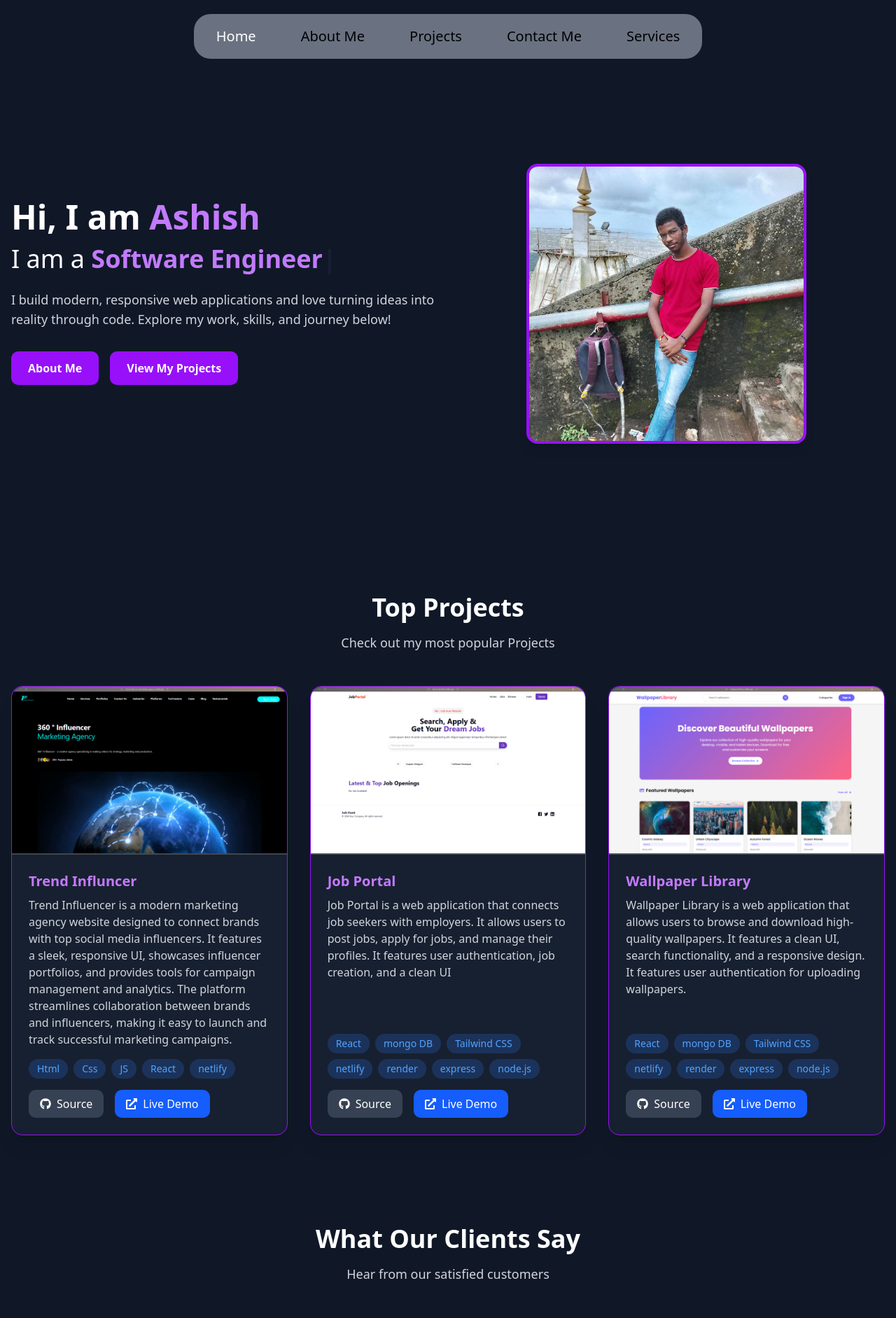
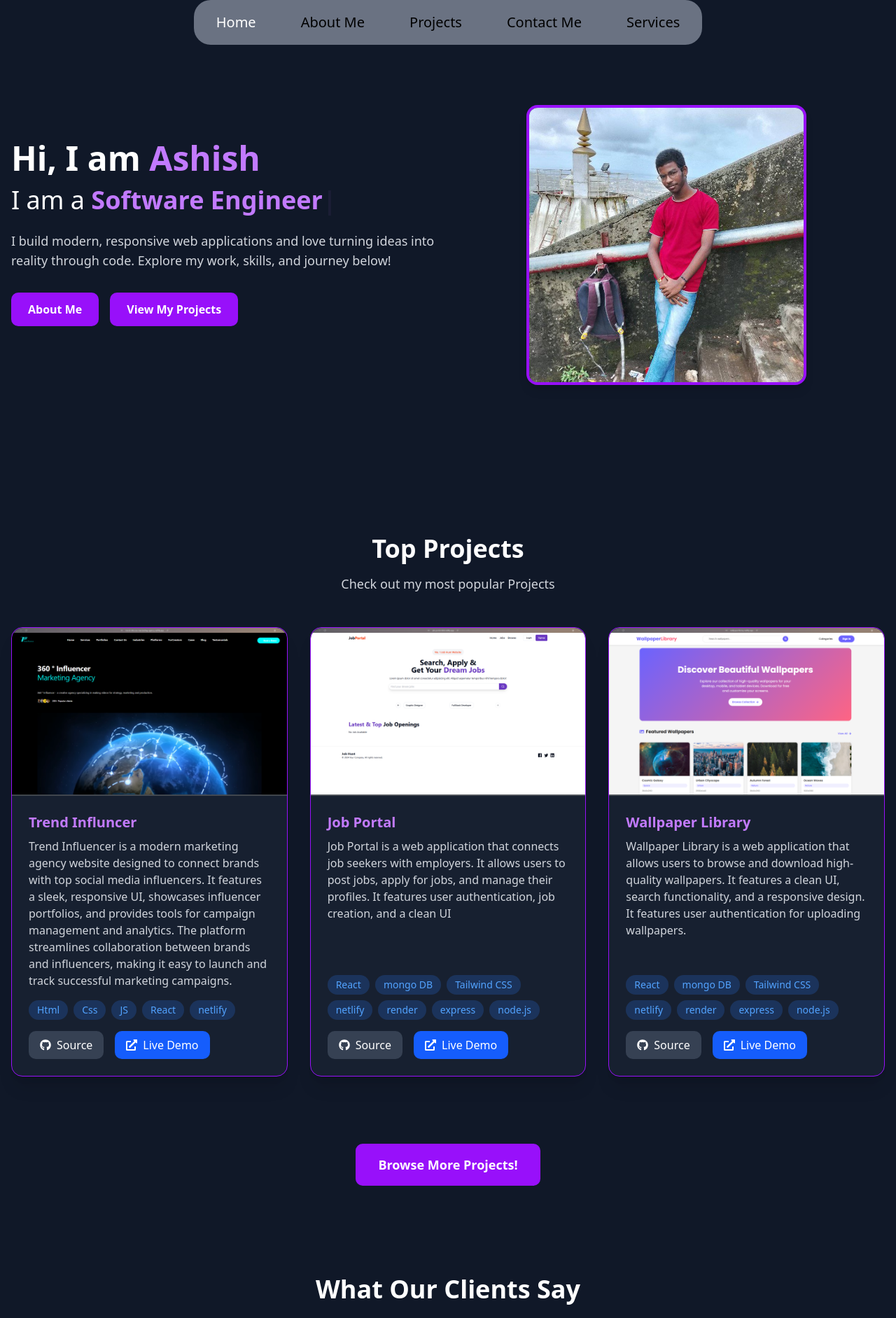
Before and after one commit to Ashish-Code-01/professional-portfolio, a Next.js app: page / in a window 1280 px wide. Shown: the top 1883 px of the page at 70% size. Built offline with nearby package versions, Linux system fonts and the light colour scheme.

Commit message:
responsive navbar

```diff
--- a/src/app/components/Navbar.jsx
+++ b/src/app/components/Navbar.jsx
@@ -1,19 +1,35 @@
 "use client"
-import React from 'react'
+import React, { useState } from 'react'
 import Link from 'next/link'
 import { motion } from 'framer-motion'
 import { usePathname } from 'next/navigation'
 
 const Navbar = () => {
     const pathname = usePathname();
+    const [menuOpen, setMenuOpen] = useState(false);
+
     return (
-        <nav className='flex justify-center items-center backdrop-blur-sm bg-gray-900 '>
+        <nav className='flex justify-center items-center backdrop-blur-sm bg-gray-900 w-full fixed top-0 left-0 z-50'>
             <motion.div
                 initial={{ opacity: 0, y: -50 }}
                 animate={{ opacity: 1, y: 0 }}
                 transition={{ duration: 0.7, ease: 'easeOut' }}
-                className='flex justify-center items-center  text-xl bold h-16 mt-5 '>
-                <div className='px-4 rounded-3xl bg-gray-500'>
+                className='flex justify-center items-center text-xl bold h-16  w-full max-w-5xl'
+            >
+                {/* Hamburger for mobile */}
+                <div className="absolute left-4 md:hidden">
+                    <button
+                        onClick={() => setMenuOpen(!menuOpen)}
+                        className="flex flex-col justify-center items-center w-10 h-10"
+                        aria-label="Toggle menu"
+                    >
+                        <span className={`block w-7 h-1 bg-white mb-1 transition-all duration-300 ${menuOpen ? 'rotate-45 translate-y-2' : ''}`}></span>
+                        <span className={`block w-7 h-1 bg-white mb-1 transition-all duration-300 ${menuOpen ? 'opacity-0' : ''}`}></span>
+                        <span className={`block w-7 h-1 bg-white transition-all duration-300 ${menuOpen ? '-rotate-45 -translate-y-2' : ''}`}></span>
+                    </button>
+                </div>
+                {/* Desktop Menu */}
+                <div className='px-4 rounded-3xl bg-gray-500 hidden md:block'>
                     <ul className='flex items-center gap-8 h-16'>
                         <li>
                             <Link href="/" className={`nav-link${pathname === '/' ? ' text-white ' : ''}`}>
@@ -42,6 +58,38 @@ const Navbar = () => {
                         </li>
                     </ul>
                 </div>
+                {/* Mobile Menu */}
+                {menuOpen && (
+                    <div className="absolute top-16 left-0 w-full bg-gray-500 rounded-b-3xl md:hidden z-40">
+                        <ul className='flex flex-col items-center gap-6 py-6'>
+                            <li>
+                                <Link href="/" className={`nav-link${pathname === '/' ? ' text-white ' : ''}`} onClick={() => setMenuOpen(false)}>
+                                    Home
+                                </Link>
+                            </li>
+                            <li>
+                                <Link href="/about" className={`nav-link${pathname === '/about' ? ' text-white ' : ''}`} onClick={() => setMenuOpen(false)}>
+                                    About Me
+                                </Link>
+                            </li>
+                            <li>
+                                <Link href="/project" className={`nav-link${pathname === '/project' ? ' text-white ' : ''}`} onClick={() => setMenuOpen(false)}>
+                                    Projects
+                                </Link>
+                            </li>
+                            <li>
+                                <Link href="/contact" className={`nav-link${pathname === '/contact' ? ' text-white ' : ''}`} onClick={() => setMenuOpen(false)}>
+                                    Contact Me
+                                </Link>
+                            </li>
+                            <li>
+                                <Link href="/services" className={`nav-link${pathname === '/services' ? ' text-white ' : ''}`} onClick={() => setMenuOpen(false)}>
+                                    Services
+                                </Link>
+                            </li>
+                        </ul>
+                    </div>
+                )}
             </motion.div>
         </nav>
     )
--- a/src/app/page.js
+++ b/src/app/page.js
@@ -211,6 +211,18 @@ export default function Home() {
         </div>
       </section>
 
+      <div className='flex justify-center text-center mt-8 pb-16'> {/* Added pb-16 for padding at the bottom */}
+        <motion.a
+          href="/project"
+          className="inline-block px-8 py-4 bg-purple-600 text-white rounded-lg font-bold text-lg hover:bg-purple-700 transition-colors" // Made button larger and bolder
+          variants={buttonVariants}
+          whileHover="hover"
+          whileTap="tap"
+        >
+          Browse More Projects!
+        </motion.a>
+      </div>
+
       {/* --- */}
       <section className="py-16">
         <div className="container px-4 mx-auto">
```
